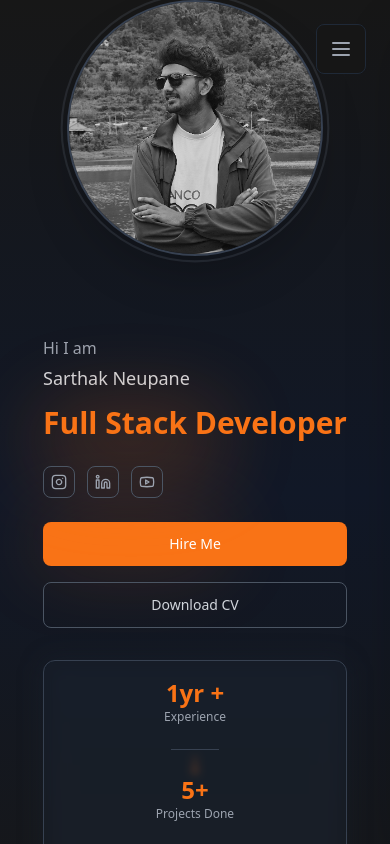
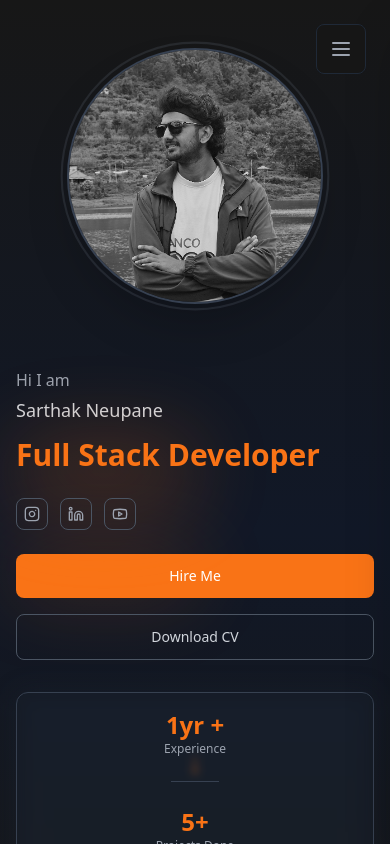
Before and after one commit to sarthakneupane/my-portfolio, a React (Vite) app: page / in a window 390 px wide. Shown: the top 844 px of the page. Built offline with nearby package versions, Linux system fonts and the light colour scheme.

Commit message:
Responsive

```diff
--- a/src/pages/Home.jsx
+++ b/src/pages/Home.jsx
@@ -1,3 +1,5 @@
+'use client';
+
 import React from "react";
 import { Button } from "../components/ui/Button";
 import ScrollDownIndicator from "../components/ui/ScrollDownIndicator";
@@ -14,16 +16,16 @@ export default function Home() {
   return (
 <section
   id="home"
-  className="min-h-screen w-full bg-gradient-to-b from-neutral-900 via-gray-900 to-neutral-900 flex items-center"
+  className="w-full bg-gradient-to-b from-neutral-900 via-gray-900 to-neutral-900 flex items-start lg:items-center lg:min-h-screen py-12 lg:py-0"
 >
   {/* Outer wrapper */}
   <div className="w-full px-4 sm:px-6 md:px-8 lg:px-12 flex justify-center">
 
     {/* Inner container */}
-    <div className="w-full max-w-screen-2xl flex flex-col lg:flex-row items-center justify-between">
+    <div className="w-full max-w-screen-2xl flex flex-col lg:flex-row items-center justify-between gap-8 lg:gap-0">
 
         {/* Left Content */}
-        <div className="flex-1 max-w-2xl relative z-10 order-2 lg:order-1 mt-12 lg:mt-0 lg:pr-8">
+        <div className="w-full lg:flex-1 max-w-2xl relative z-10 order-2 lg:order-1 lg:pr-8">
           <div className="mb-6 lg:mb-8">
             <p className="text-gray-400 text-base sm:text-lg mb-1 sm:mb-2">Hi I am</p>
             <p className="text-gray-300 text-lg sm:text-xl mb-3 sm:mb-4">Sarthak Neupane</p>
@@ -108,8 +110,8 @@ export default function Home() {
         </div>
 
         {/* Right Content - Profile Image */}
-        <div className="flex-1 flex justify-center lg:justify-end items-center relative order-1 lg:order-2 lg:pl-8">
-          <div className="relative mb-8 lg:mb-0">
+        <div className="w-full lg:flex-1 flex justify-center lg:justify-end items-center relative order-1 lg:order-2 lg:pl-8 mb-8 lg:mb-0">
+          <div className="relative">
             {/* Orange ring - hide on very small screens */}
             <div className="absolute inset-0 rounded-full border-2 sm:border-4 border-gray-500 opacity-20 z-20 transform scale-105"></div>
 
```
